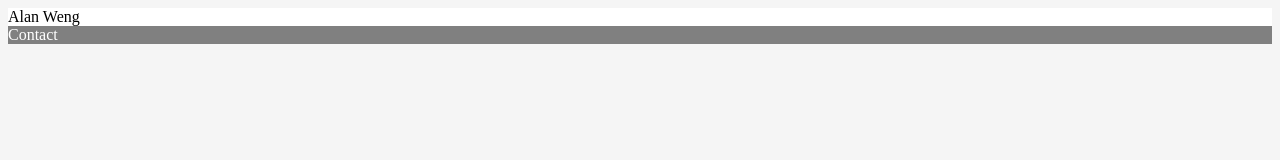
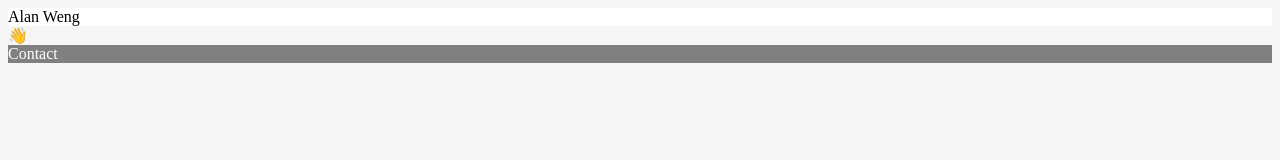
Before and after one commit to akkilin/second-website, a plain HTML site: page index.html in a window 1280 px wide. Drawn offline with Linux system fonts and the light colour scheme.

Commit message:
Update index.html

```diff
--- a/index.html
+++ b/index.html
@@ -14,7 +14,7 @@
             Alan Weng
         </header>
         <main>
-
+            &#128075;
         </main>
 
 
```
